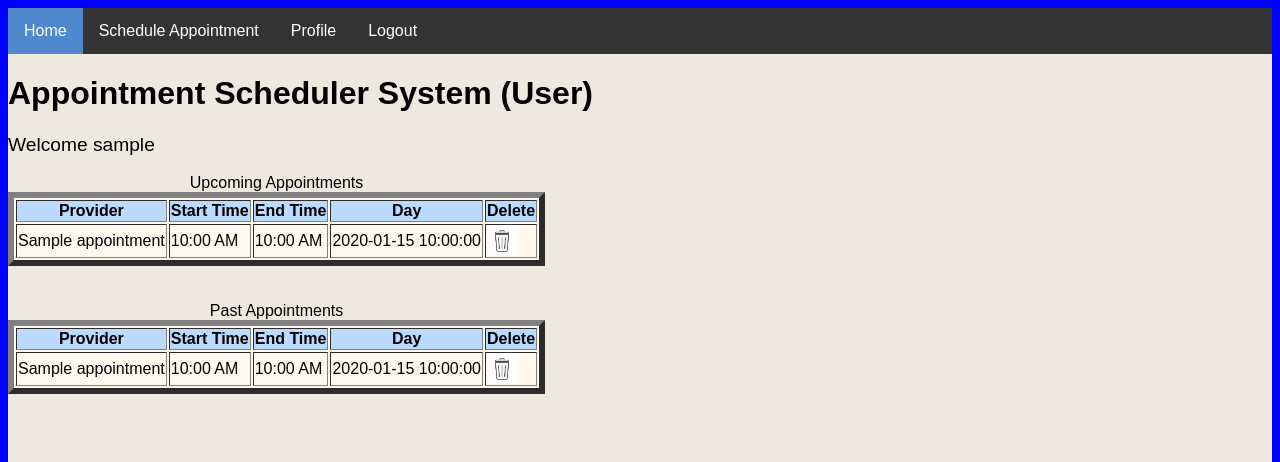
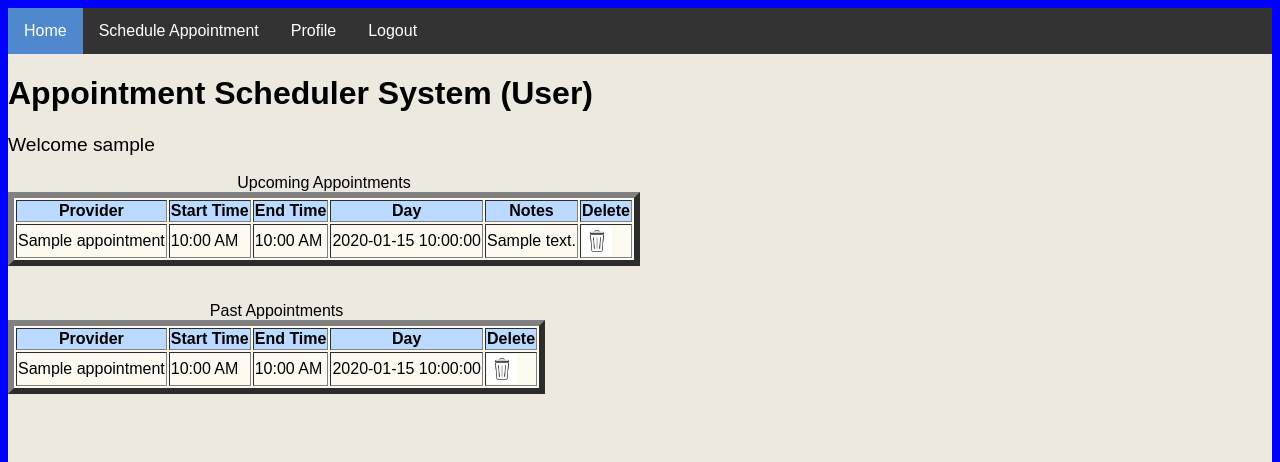
Before and after one commit to aarondunn21/AppointmentScheduler, a Flask app: page /userHome/1 in a window 1280 px wide. Shown: the top 462 px of the page. Run offline with Flask 3, Linux system fonts and the light colour scheme; a database or web service that is not in the repository returns one stand-in record (values such as "Sample title").

Commit message:
Update userHome.html

```diff
--- a/templates/userHome.html
+++ b/templates/userHome.html
@@ -27,6 +27,7 @@
                         <td>Start Time</td>
                         <td>End Time</td>
                         <td>Day</td>
+                        <td>Notes</td>
                         <td>Delete</td>
 
                         </thead>
@@ -38,6 +39,7 @@
                         <td class="time">{{ app['start_time']}}</td>
                         <td class="time">{{ app['end_time']}}</td>
                         <td>{{ app['date'] }}</td>
+                        <td>{{ app['Notes'] }}</td>
                         <td><a href="{{ url_for('deleteAppointment', id=user['public_id'] ,appointmentid=app['_id'])}}"><img title="Delete" src="{{url_for('static',filename='imgs/trash.png')}}"></a></img></a></td>
 
                         </tr>
@@ -60,11 +62,12 @@
 
                         {% for app in past_appointments %}
                         <tr>
+
                         <td>{{ app['provider_name']}}</td>
                         <td class="time">{{ app['start_time']}}</td>
                         <td class="time">{{ app['end_time']}}</td>
                         <td>{{ app['date'] }}</td>
-                        <td><a href="{{ url_for('deleteAppointment', id=user['public_id'] ,appointmentid=app['_id'])}}"><img title="Delete" src="{{url_for('static',filename='imgs/trash.png')}}"></a></img></a></td>
+                        <td><a href="{{ url_for('deleteAppointment', id=user['public_id'] ,appointmentid=app['_id'])}}"><img title="Delete" src="{{url_for('static',filename='imgs/trash.png')}}"></a></td>
 
                         </tr>
                         {% endfor %}
```
